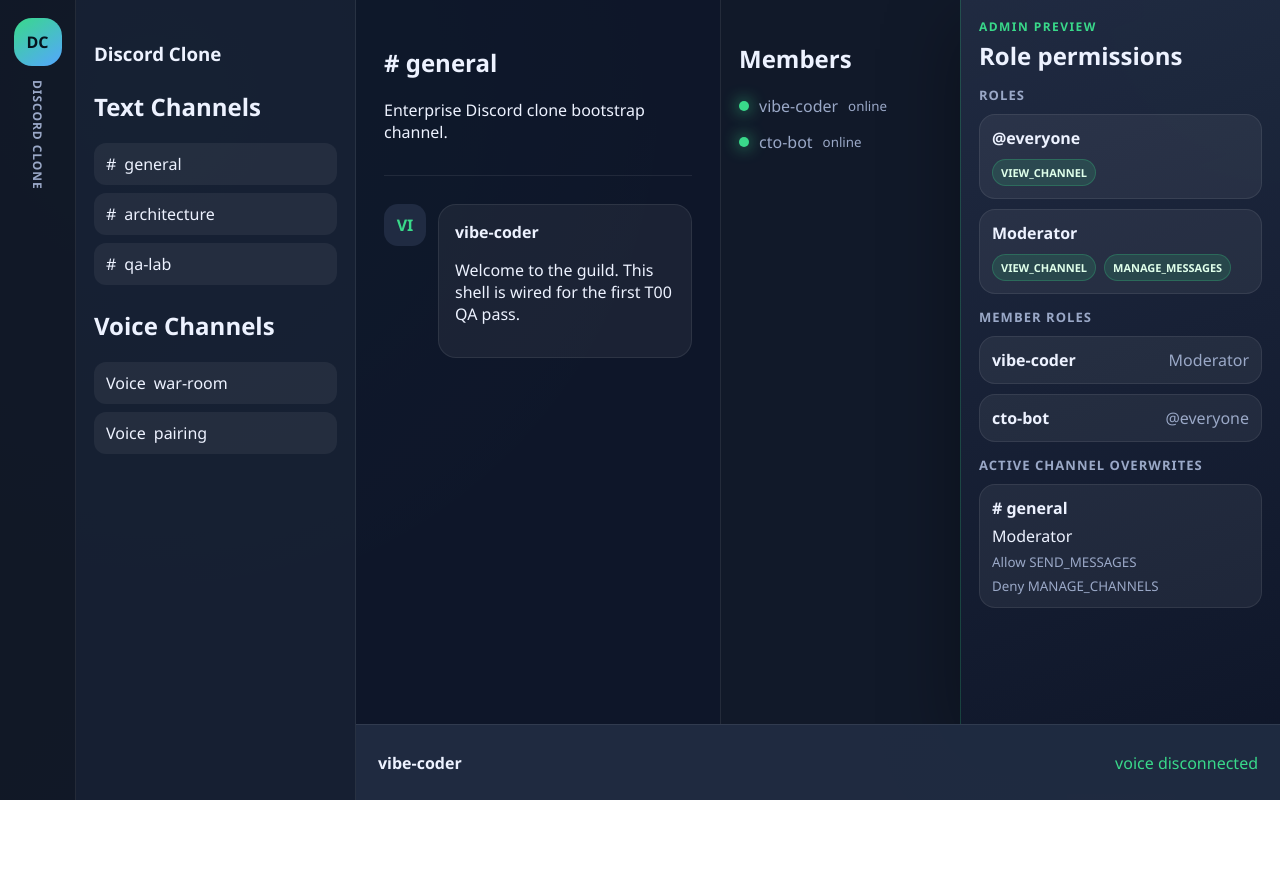
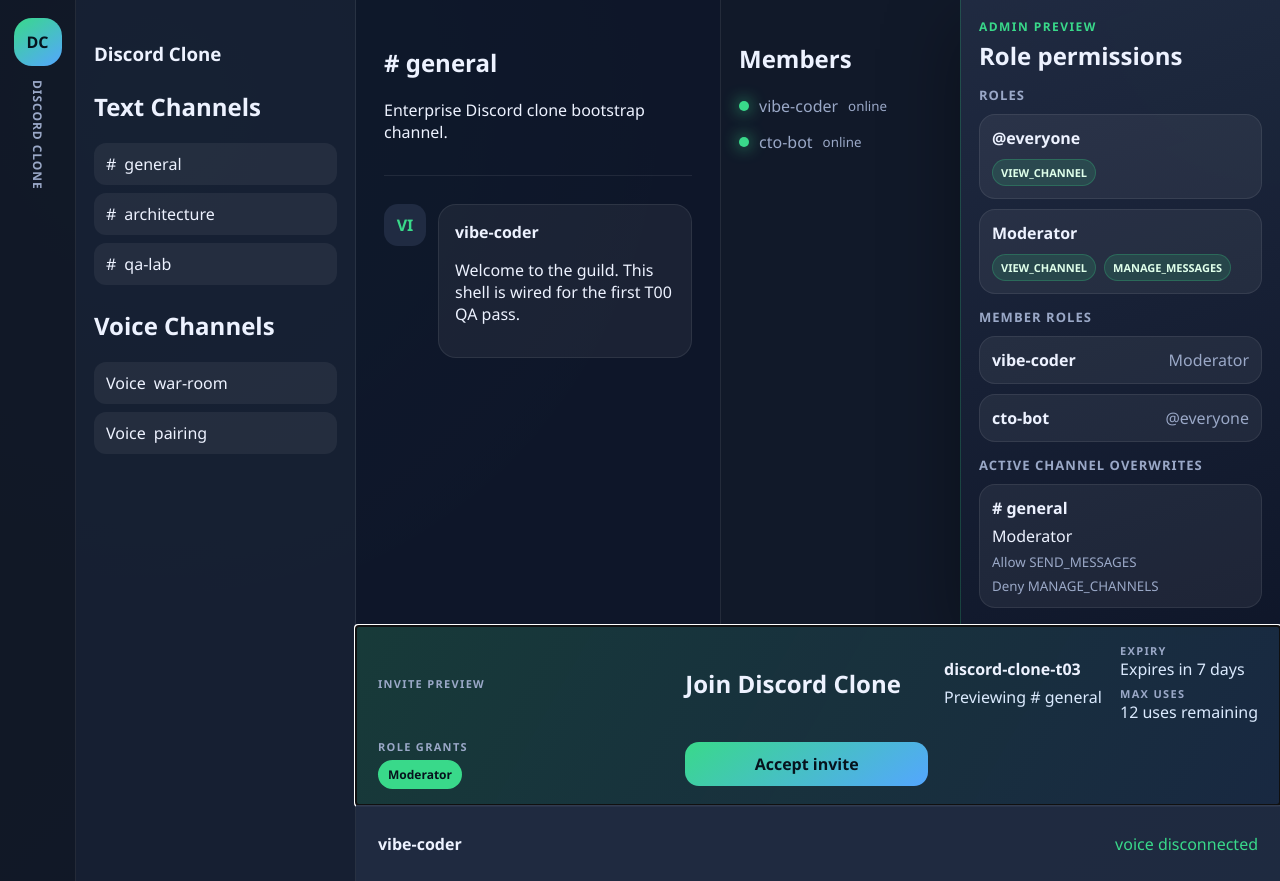
Before and after one commit to kim-sung-sig/discord-clone, a Nuxt app in the folder apps/web/: page /app in a window 1280 px wide. Before the commit the page ends 800 px from the top, so only its background shows below. Built offline with nearby package versions, Linux system fonts and the light colour scheme.

Commit message:
feat: add invite preview modal

```diff
--- a/apps/web/assets/css/main.css
+++ b/apps/web/assets/css/main.css
@@ -40,7 +40,7 @@ input {
 .workspace {
   display: grid;
   grid-template-columns: 280px minmax(0, 1fr) 240px 320px;
-  grid-template-rows: minmax(0, 1fr) 76px;
+  grid-template-rows: minmax(0, 1fr) auto 76px;
   min-width: 0;
 }
 
@@ -81,7 +81,7 @@ input {
 }
 
 .channel-sidebar {
-  grid-row: 1 / 3;
+  grid-row: 1 / 4;
   padding: 22px 18px;
   background: rgba(23, 32, 51, 0.94);
   border-right: 1px solid var(--line);
@@ -186,6 +186,7 @@ input {
 
 .user-panel {
   grid-column: 2 / 5;
+  grid-row: 3;
   display: flex;
   align-items: center;
   justify-content: space-between;
@@ -290,6 +291,84 @@ input {
   color: var(--muted);
 }
 
+.invite-modal {
+  grid-column: 2 / 5;
+  display: grid;
+  grid-template-columns: minmax(180px, 1.2fr) minmax(220px, 1fr) minmax(160px, auto) auto;
+  gap: 16px;
+  align-items: center;
+  padding: 16px 22px;
+  background:
+    linear-gradient(120deg, rgba(57, 217, 138, 0.18), rgba(84, 166, 255, 0.12)),
+    rgba(17, 24, 39, 0.98);
+  border-top: 1px solid rgba(57, 217, 138, 0.26);
+}
+
+.invite-modal h2,
+.invite-modal p,
+.invite-modal dl,
+.invite-modal dd,
+.invite-modal h3 {
+  margin: 0;
+}
+
+.invite-eyebrow,
+.invite-meta dt,
+.invite-role-grants h3 {
+  color: var(--muted);
+  font-size: 11px;
+  font-weight: 800;
+  letter-spacing: 0.12em;
+  text-transform: uppercase;
+}
+
+.invite-preview,
+.invite-meta,
+.invite-role-grants {
+  display: grid;
+  gap: 6px;
+}
+
+.invite-preview span,
+.invite-meta dd {
+  color: #dbeafe;
+}
+
+.invite-role-grants {
+  display: flex;
+  flex-wrap: wrap;
+  align-items: center;
+  min-width: 0;
+}
+
+.invite-role-grants h3 {
+  width: 100%;
+}
+
+.invite-role-chip {
+  padding: 6px 10px;
+  color: #06131d;
+  font-size: 12px;
+  font-weight: 800;
+  background: var(--accent);
+  border-radius: 999px;
+}
+
+.invite-accept {
+  padding: 11px 16px;
+  color: #06131d;
+  font-weight: 800;
+  cursor: pointer;
+  background: linear-gradient(145deg, var(--accent), #54a6ff);
+  border: 0;
+  border-radius: 14px;
+}
+
+.invite-accept:focus-visible {
+  outline: 3px solid rgba(237, 242, 255, 0.7);
+  outline-offset: 2px;
+}
+
 @media (max-width: 980px) {
   .workspace {
     grid-template-columns: 240px minmax(0, 1fr) 280px;
@@ -301,6 +380,11 @@ input {
 
   .user-panel {
     grid-column: 2 / 4;
+  }
+
+  .invite-modal {
+    grid-column: 2 / 4;
+    grid-template-columns: 1fr 1fr;
   }
 }
 
@@ -324,4 +408,9 @@ input {
   .user-panel {
     grid-column: 1;
   }
+
+  .invite-modal {
+    grid-column: 1;
+    grid-template-columns: 1fr;
+  }
 }
--- /dev/null
+++ b/apps/web/components/invite/InviteModal.vue
@@ -0,0 +1,57 @@
+<script setup lang="ts">
+import { onMounted, ref } from 'vue'
+import { useShellStore } from '../../stores/shell'
+
+const shell = useShellStore()
+const dialog = ref<HTMLElement | null>(null)
+
+onMounted(() => {
+  dialog.value?.focus()
+})
+</script>
+
+<template>
+  <aside
+    ref="dialog"
+    class="invite-modal"
+    data-testid="invite-modal"
+    role="dialog"
+    aria-modal="true"
+    aria-labelledby="invite-modal-title"
+    tabindex="-1"
+  >
+    <p class="invite-eyebrow">Invite preview</p>
+    <h2 id="invite-modal-title">Join {{ shell.invitePreviewSummary.guildName }}</h2>
+
+    <section class="invite-preview" data-testid="invite-preview">
+      <strong>{{ shell.invitePreviewSummary.code }}</strong>
+      <span>Previewing {{ shell.invitePreviewSummary.channelLabel }}</span>
+    </section>
+
+    <dl class="invite-meta" aria-label="Invite limits">
+      <div data-testid="invite-expiry">
+        <dt>Expiry</dt>
+        <dd>Expires in {{ shell.invitePreviewSummary.expiresIn }}</dd>
+      </div>
+      <div data-testid="invite-max-uses">
+        <dt>Max uses</dt>
+        <dd>{{ shell.invitePreviewSummary.usesRemaining }} uses remaining</dd>
+      </div>
+    </dl>
+
+    <section class="invite-role-grants" data-testid="invite-role-grants" aria-labelledby="invite-role-title">
+      <h3 id="invite-role-title">Role grants</h3>
+      <span
+        v-for="roleName in shell.invitePreviewSummary.roleNames"
+        :key="roleName"
+        class="invite-role-chip"
+      >
+        {{ roleName }}
+      </span>
+    </section>
+
+    <button class="invite-accept" type="button" data-testid="invite-accept">
+      Accept invite
+    </button>
+  </aside>
+</template>
--- a/apps/web/pages/app.vue
+++ b/apps/web/pages/app.vue
@@ -2,6 +2,7 @@
 import ServerRail from '../components/shell/ServerRail.vue'
 import ChannelSidebar from '../components/shell/ChannelSidebar.vue'
 import ChatViewport from '../components/shell/ChatViewport.vue'
+import InviteModal from '../components/invite/InviteModal.vue'
 import MemberSidebar from '../components/shell/MemberSidebar.vue'
 import RolePermissionPanel from '../components/shell/RolePermissionPanel.vue'
 import UserPanel from '../components/shell/UserPanel.vue'
@@ -19,6 +20,7 @@ definePageMeta({
       <ChatViewport />
       <MemberSidebar />
       <RolePermissionPanel />
+      <InviteModal />
       <UserPanel />
     </section>
   </main>
--- a/apps/web/stores/shell.ts
+++ b/apps/web/stores/shell.ts
@@ -36,6 +36,16 @@ export interface ShellPermissionOverwrite {
   roleId: string
   allow: string[]
   deny: string[]
+}
+
+export interface ShellInvitePreview {
+  code: string
+  guildId: string
+  channelId: string
+  expiresIn: string
+  maxUses: number
+  uses: number
+  roleGrantIds: string[]
 }
 
 export interface ShellMember {
@@ -134,6 +144,15 @@ export const useShellStore = defineStore('shell', {
         deny: ['MANAGE_CHANNELS']
       }
     ] satisfies ShellPermissionOverwrite[],
+    invitePreview: {
+      code: 'discord-clone-t03',
+      guildId: 'guild-discord-clone',
+      channelId: 'channel-general',
+      expiresIn: '7 days',
+      maxUses: 12,
+      uses: 0,
+      roleGrantIds: ['role-moderator']
+    } satisfies ShellInvitePreview,
     currentUser: 'vibe-coder',
     voiceState: 'voice disconnected'
   }),
@@ -165,6 +184,24 @@ export const useShellStore = defineStore('shell', {
             : 'No active channel',
           roleName: state.roles.find((role) => role.id === overwrite.roleId)?.name ?? overwrite.roleId
         }))
+    },
+    invitePreviewSummary: (state) => {
+      const channel = state.channelGroups
+        .flatMap((group) => group.channels)
+        .find((candidate) => candidate.id === state.invitePreview.channelId)
+      const roleNames = state.invitePreview.roleGrantIds.map(
+        (roleId) => state.roles.find((role) => role.id === roleId)?.name ?? roleId
+      )
+
+      return {
+        ...state.invitePreview,
+        channelLabel: channel
+          ? `${channel.type === 'GUILD_TEXT' ? '#' : 'Voice'} ${channel.name}`
+          : 'No channel preview',
+        guildName: state.guild.name,
+        usesRemaining: state.invitePreview.maxUses - state.invitePreview.uses,
+        roleNames
+      }
     }
   },
   actions: {
```
Also changed, not shown: 2 other files (tests, documents, lock files or other folders).
